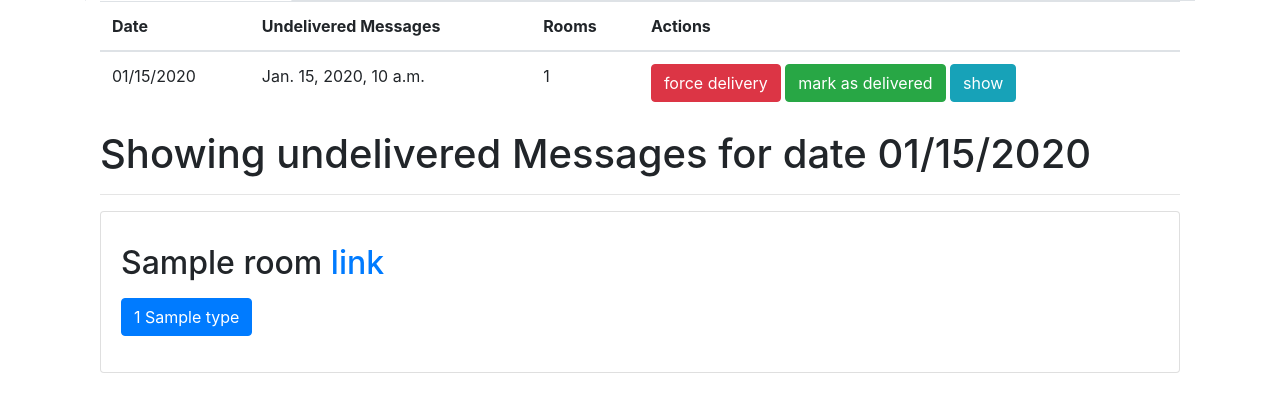
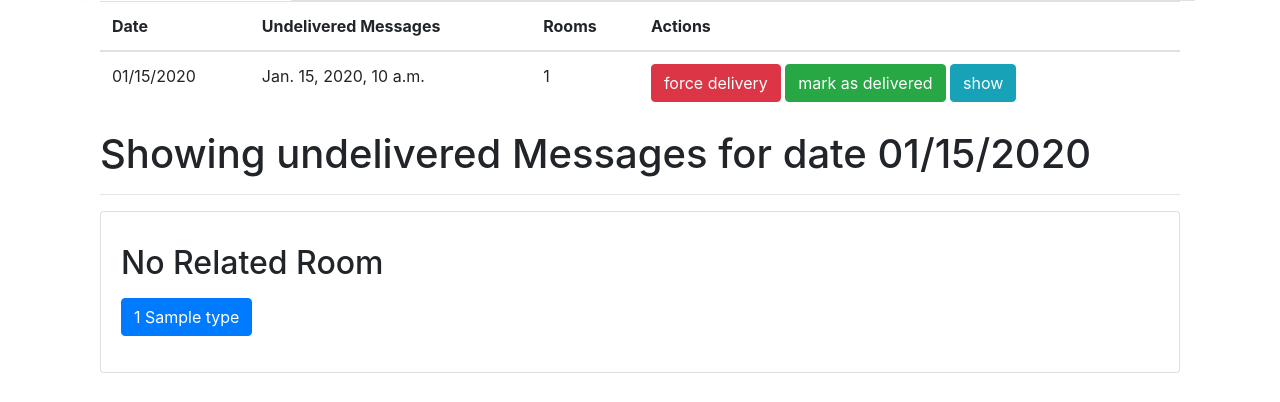
Before and after one commit to dudanogueira/rocket.connect, a Django app: template rocket_connect/templates/instance/connector_analyze.html in a window 1280 px wide. Shown: the part 398-800 px from the top of the page. Run offline with Django 3.2, Linux system fonts and the light colour scheme; the template is opened without the code that fills it: most values are stand-ins (such as "Sample title", 1, 10 or a date in 2020); some libraries are stand-ins or nearby versions.

Commit message:
Improve when Undelivered Messages w/ unrelated room

```diff
--- a/rocket_connect/templates/instance/connector_analyze.html
+++ b/rocket_connect/templates/instance/connector_analyze.html
@@ -166,9 +166,14 @@ Endpoint: {{base_uri}}/connector/{{connector.external_token}}/
                 <div class="card-body">
                     <h4 class="card-title">
                         <h2>
-                            {{rooms.grouper}}
-                            <a
-                                href="{{rooms.list.0.connector.server.get_external_url}}//omnichannel/current/{{rooms.grouper.room_id}}/room-info/">link</a>
+                            {% if rooms.grouper %}
+                                {{rooms.grouper}}
+                                <a
+                                    href="{{rooms.list.0.connector.server.get_external_url}}//omnichannel/current/{{rooms.grouper.room_id}}/room-info/">link
+                                </a>
+                            {% else %}
+                                No Related Room
+                            {% endif %}
                         </h2>
                     </h4>
                     <p class="card-text">
```
